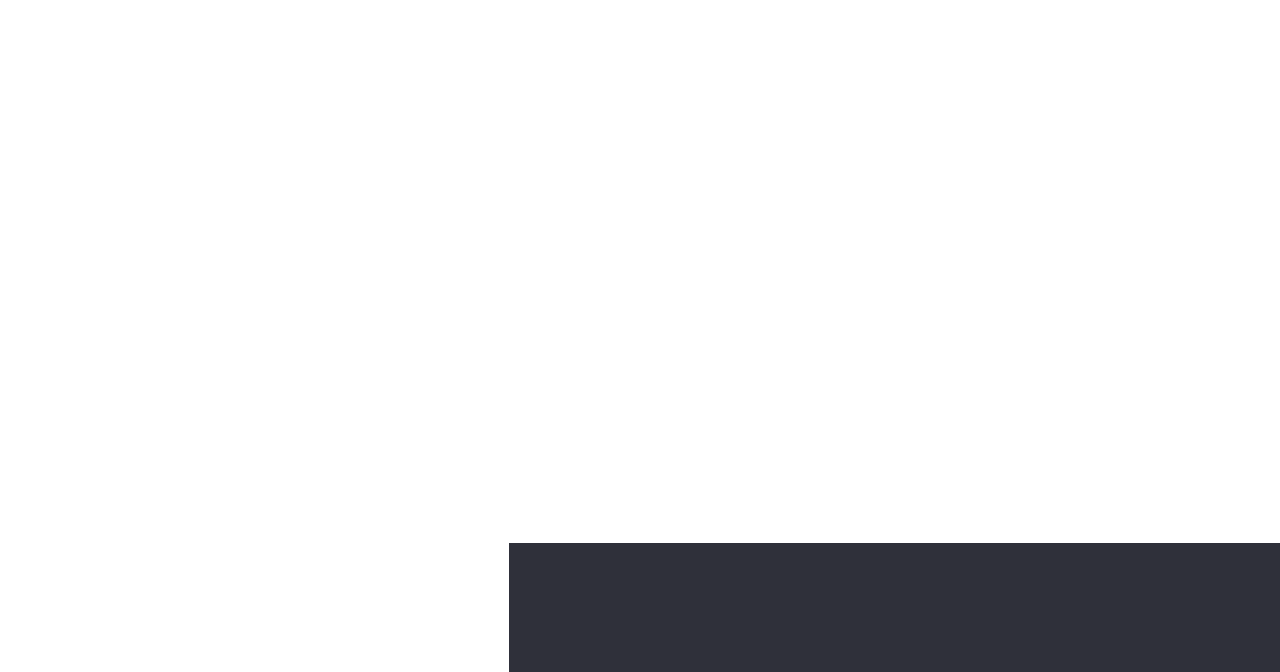
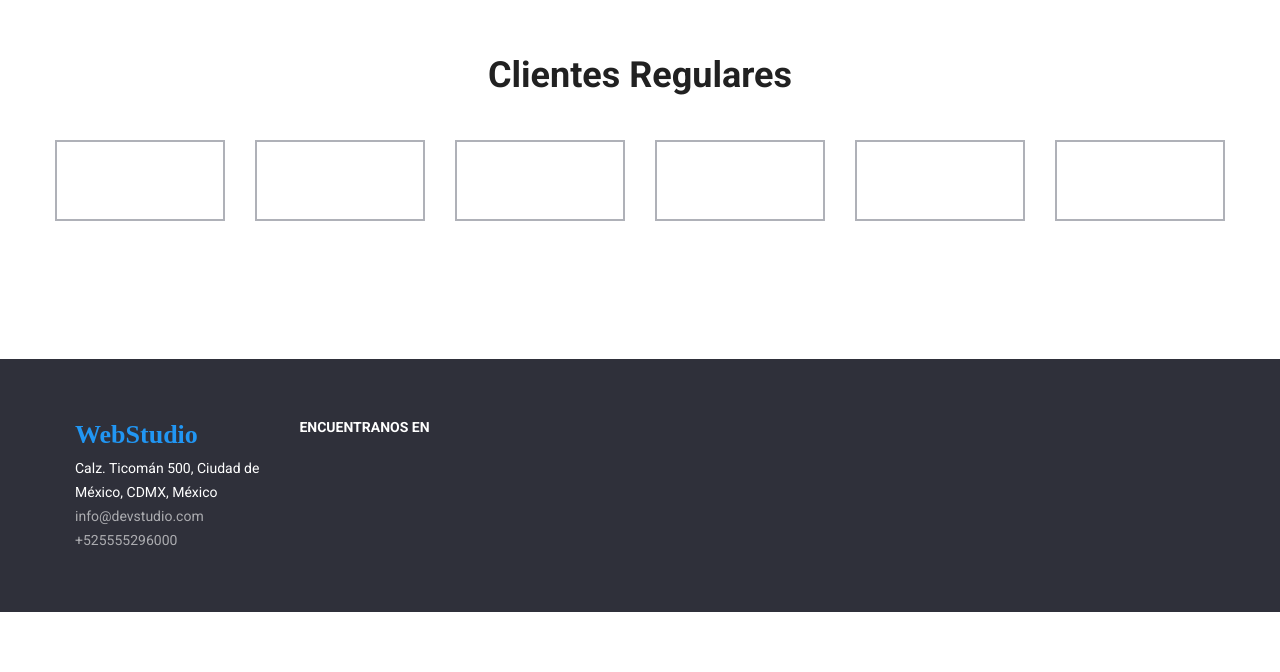
Before and after one commit to JonathanJimenezTrivin0/goit-markup-hw-04, a plain HTML site: page index.html in a window 1280 px wide. Shown: the part 2252-2924 px from the top of the page. After the commit the page ends 2864 px from the top, so only its background shows below. Drawn offline with nearby package versions, Linux system fonts and the light colour scheme.

Commit message:
ajuster footer

```diff
--- a/css/styles.css
+++ b/css/styles.css
@@ -268,9 +268,8 @@ ul {
   font-weight: 400;
   font-size: 14px;
   line-height: 24px;
-  letter-spacing: 0.03em;
   color: #ffffff;
-  position: relative;
+  display: flex;
 }
 
 .datos-contacto {
@@ -373,6 +372,11 @@ ul {
   display: flex;
   flex-direction: column;
   align-items: center;
+}
+
+.footer {
+  margin-left: 0;
+  margin-bottom: 0;
 }
 
 /* Flex Portfolio */
@@ -586,5 +590,5 @@ ul {
 }
 
 .icon-text-footer {
-  margin-left: 250px;
+  margin-left: 40px;
 }
--- a/index.html
+++ b/index.html
@@ -378,7 +378,7 @@
     <!-- Footer -->
     <footer class="container-footer">
       <div class="pie-de-pagina container">
-        <div>
+        <div class="footer">
           <a href="./index.html" class="logo-footer">WebStudio</a>
           <address>
             <ul class="datos-contacto list">
```
